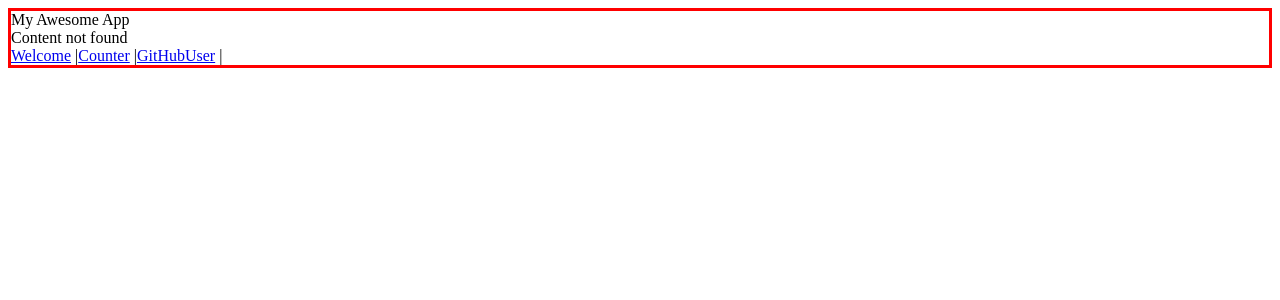
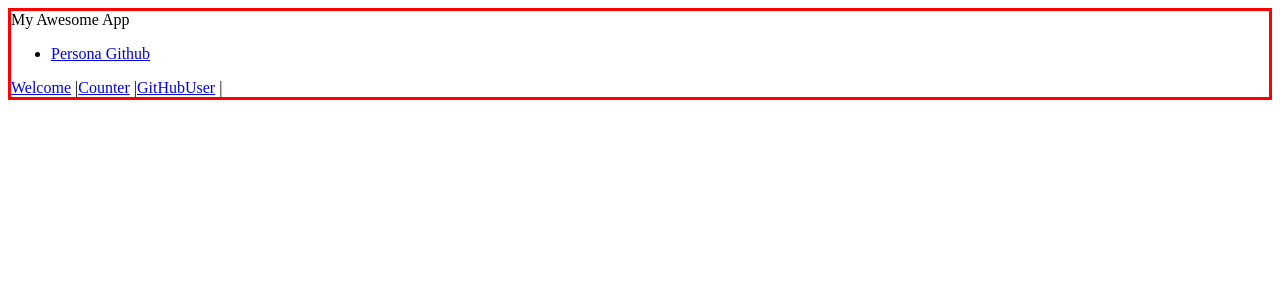
Before and after one commit to Ivanfras98/react-exercises, a React (Create React App) app: page /users in a window 1280 px wide. Before the commit this address had no page. Shown: the top 300 px of the page. Built offline with nearby package versions, Linux system fonts and the light colour scheme.

Commit message:
react-routes-06

```diff
--- a/src/AppRoute.js
+++ b/src/AppRoute.js
@@ -1,6 +1,7 @@
 import { Link, Route, Routes } from "react-router-dom";
 import { Container } from "./Container";
 import { Counter } from "./Counter";
+import { GithubUserList } from "./GithubUserList";
 import { Login } from "./Login";
 import { ShowGithubUser } from "./ShowGithubUser";
 import { Welcome } from "./Welcome";
@@ -13,11 +14,14 @@ export function AppRoute() {
         <Route path="/counter" element={<Counter />}></Route>
         {/* <Route path="/:username" element={<ShowGithubUser />}></Route> */}
         <Route path="*" element={"Content not found"}></Route>
+        <Route path="/users" element={<GithubUserList />}>
+          <Route path=":username" element={<ShowGithubUser />}/>
+        </Route>
       </Routes>
       <div>
         <Link to="/">Welcome</Link> |
         <Link to="/counter">Counter</Link> |
-        <Link to="/:username">GitHubUser</Link> |
+        <Link to="/users">GitHubUser</Link> |
       </div>
     </Container>
   );
--- a/src/CarDetails.js
+++ b/src/CarDetails.js
@@ -17,7 +17,7 @@ export function CarDetails({
       inputRef.current.elements.model.value = "";
       inputRef.current.elements.year.value = "";
       inputRef.current.elements.color.value = "";
-    } else return;
+    }
   }, [inputChange]);
 
   function handleInputChange() {
--- a/src/GithubUserList.js
+++ b/src/GithubUserList.js
@@ -1,39 +1,47 @@
 import { useEffect, useState } from "react";
-import { GithubUser } from "./GithubUser"
+import { Link, Outlet, Route, Routes } from "react-router-dom";
+import { GithubUser } from "./GithubUser";
+import { ShowGithubUser } from "./ShowGithubUser";
 
-export function GithubUserList(){
+export function GithubUserList() {
   const [gituser, setGitUser] = useState({
-        user : [],
-        insert : ""
-    })
+    user: [],
+    insert: "",
+  });
 
-    function HandleInputChanges(e){
-        setGitUser(()=> {
+  function HandleInputChanges(e) {
+    setGitUser(() => {
       return {
-                user : [...gituser.user],
-                insert : e.target.value
+        user: [...gituser.user],
+        insert: e.target.value,
+      };
+    });
   }
-        })
+  function HandleButtonSubmit() {
+    setGitUser((data) => {
+      console.log(data);
+      return {
+        user: data.insert === "" ? [data.user] : data.user.push(data.insert),
+        ...data,
+      };
+    });
   }
-    function HandleButtonSubmit(){
-        setGitUser((data)=> {
-            console.log(data)
-            return {
-                user : data.insert === "" ? [data.user] : data.user.push(data.insert),
-                ...data,
-            }
-        })
-    }
-    const {user} = gituser
+  const { user } = gituser;
   return (
-        <form>
-        <input name="username" value={gituser.insert} onChange={HandleInputChanges}/>
-        <button type="button" onClick={HandleButtonSubmit}>Search Github Username</button>
+    <div>
       <ul>
-          {user.map((username, index) => (
-           (<li key={index}>{<GithubUser username={username} />}</li>)
-          ))}
+        <li><Link to="/users/Ivanfras98">Persona Github</Link></li>
       </ul>
-      </form>
+      <Outlet />
+    </div>
+    //     <form>
+    //     <input name="username" value={gituser.insert} onChange={HandleInputChanges}/>
+    //     <button type="button" onClick={HandleButtonSubmit}>Search Github Username</button>
+    //     <ul>
+    //       {user.map((username, index) => (
+    //        (<li key={index}>{<GithubUser username={username} />}</li>)
+    //       ))}
+    //     </ul>
+    //   </form>
   );
 }
--- a/src/ShowGithubUser.js
+++ b/src/ShowGithubUser.js
@@ -1,7 +1,11 @@
-import { useParams } from "react-router-dom";
+import { Outlet, useParams } from "react-router-dom";
 import { GithubUser } from "./GithubUser";
 
-export function ShowGithubUser(){
-    const {username}= useParams()
-    return <GithubUser username={username} />
+export function ShowGithubUser() {
+  const { username } = useParams()
+  return (
+    <>
+      <GithubUser username={username} />
+    </>
+  );
 }
```
Lines whose indentation alone changed are shown as unchanged.
